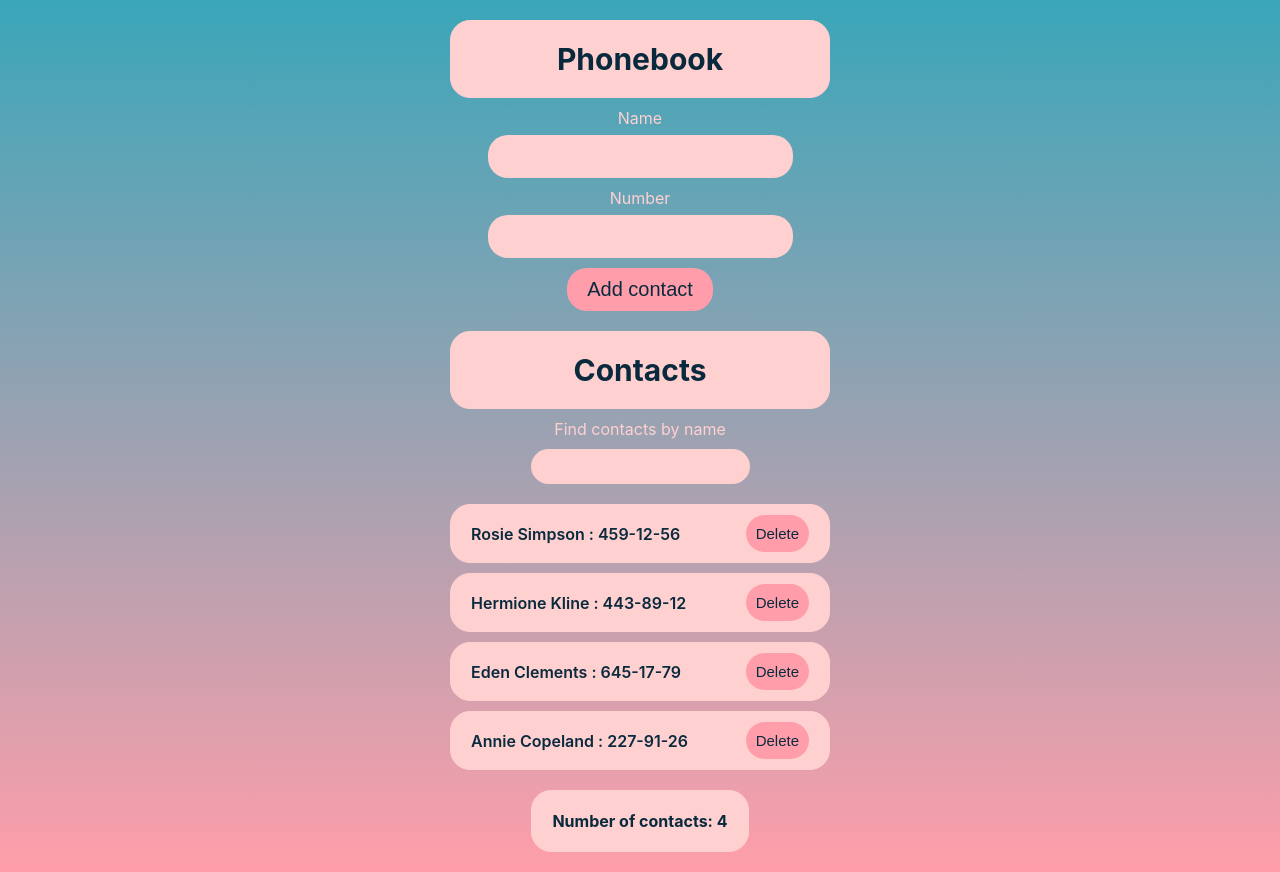
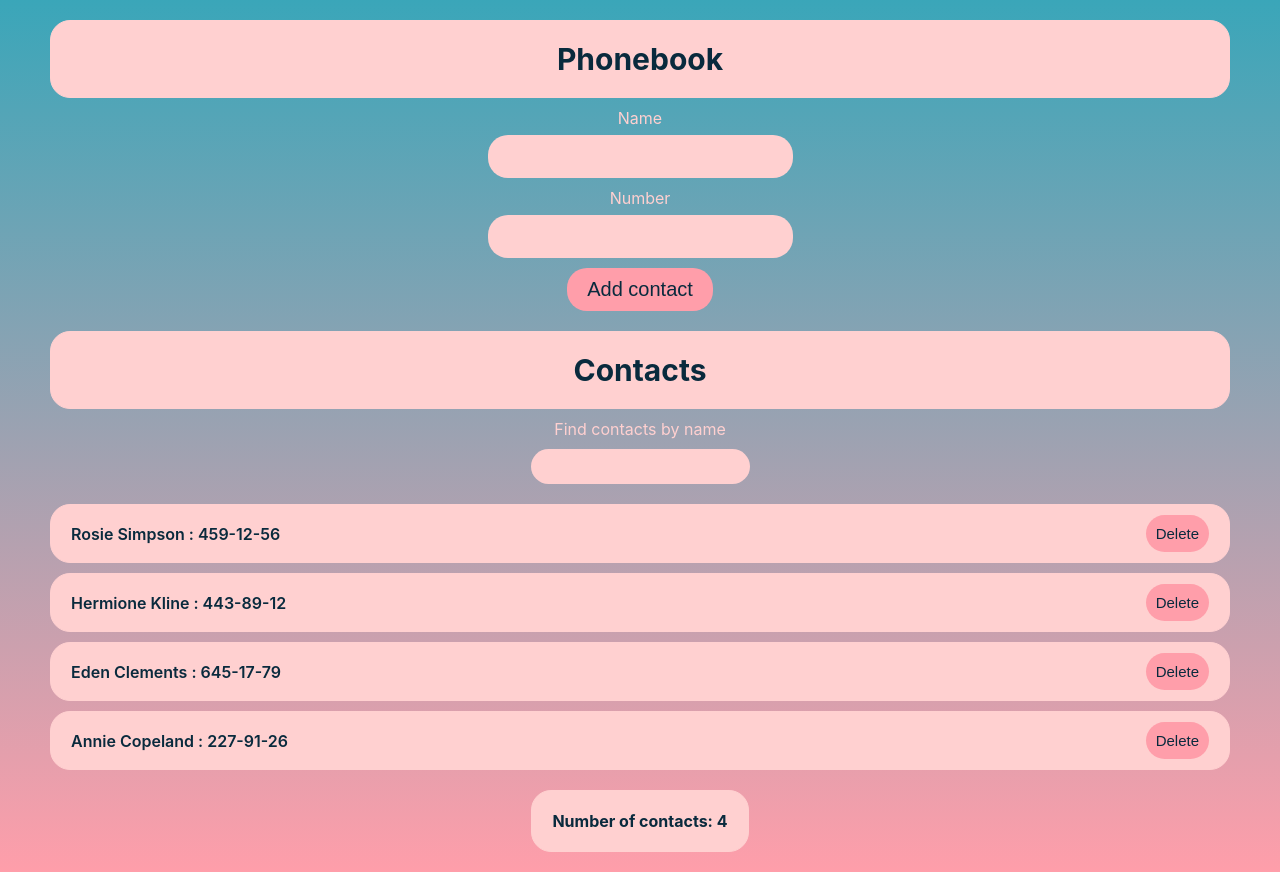
Before and after one commit to OlgaBilynska/Phonebook-on-React, a React (Create React App) app: page / in a window 1280 px wide. Built offline with nearby package versions, Linux system fonts and the light colour scheme.

Commit message:
fixing styles

```diff
--- a/src/components/App.styled.js
+++ b/src/components/App.styled.js
@@ -2,7 +2,7 @@ import styled from '@emotion/styled';
 
 export const Container = styled.div`
   height: 100%;
-  padding: 20px 450px;
+  padding: 20px 50px;
   background-image: linear-gradient(
     to bottom,
     var(--background),
```
